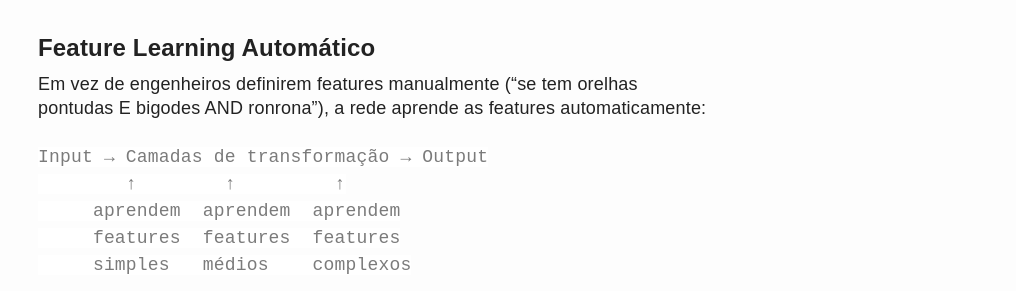
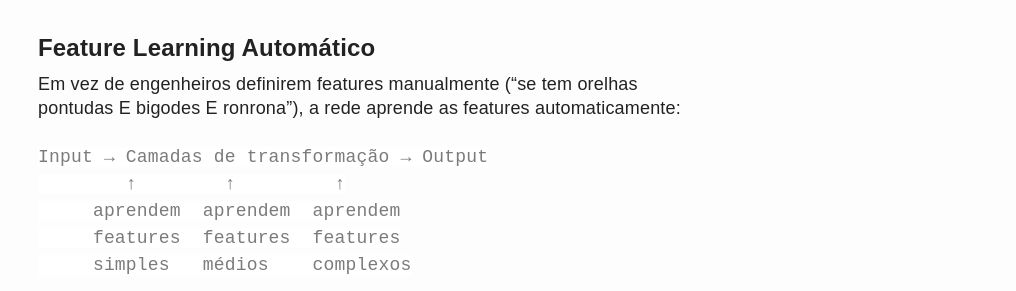
Before and after one commit to albertguedes/albertguedes.github.io, a Jekyll site: the page built from _posts/2018-03-20-deep-learning-uma-introducao.md, in a window 1280 px wide and 900 px high, scrolled down 1026 px. Shown: the part 186-477 px from the top of the window, without its empty margins (264-1280 px from the left). Built offline with Jekyll 4.4.1, drawn with Linux system fonts in a browser that asks for light colours.

````diff
--- a/_posts/2018-03-20-deep-learning-uma-introducao.md
+++ b/_posts/2018-03-20-deep-learning-uma-introducao.md
@@ -32,7 +32,7 @@ Redes profundas aprendem representações hierárquicas — conceitos simples se
 
 ### Feature Learning Automático
 
-Em vez de engenheiros definirem features manualmente ("se tem orelhas pontudas E bigodes AND ronrona"), a rede aprende as features automaticamente:
+Em vez de engenheiros definirem features manualmente ("se tem orelhas pontudas E bigodes E ronrona"), a rede aprende as features automaticamente:
 
 ```
 Input → Camadas de transformação → Output
````
Also changed, not shown: _posts/2022-12-05-o-futuro-da-ia-tendencias-e-desafios.md (+1 -1 lines).
